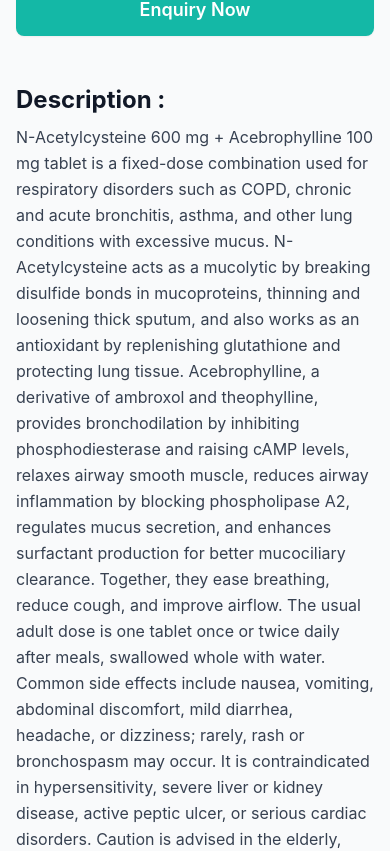
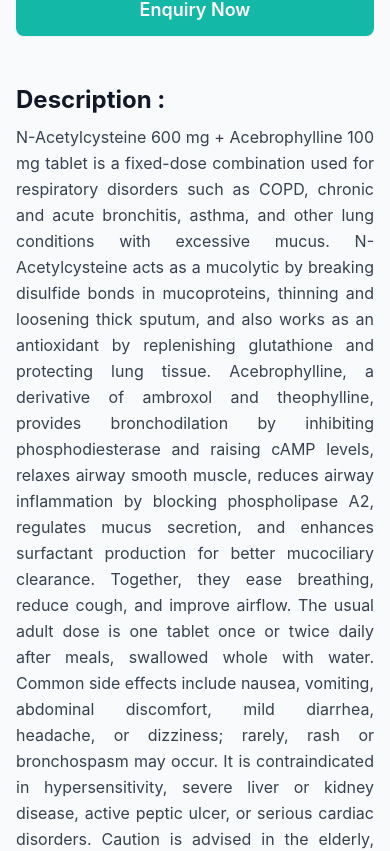
Before and after one commit to kuldipkoladiya/meximworld, a Next.js app: page /products/product-1 in a window 390 px wide. Shown: the part 1057-1908 px from the top of the page. Built offline with nearby package versions, Linux system fonts and the light colour scheme.

Commit message:
fix data

```diff
--- a/src/app/products/[id]/page.js
+++ b/src/app/products/[id]/page.js
@@ -114,7 +114,7 @@ export default async function ProductDetailPage({ params }) {
                 </div>
                 <div className="mt-12">
                     <h3 className="text-2xl font-bold text-gray-900">Description :</h3>
-                    <p className="mt-2 text-base leading-relaxed text-gray-700">
+                    <p className="mt-2 text-base leading-relaxed text-gray-700 text-justify sm:text-left">
                         {product.description || product.shortDescription || "No description available."}
                     </p>
                 </div>
```
